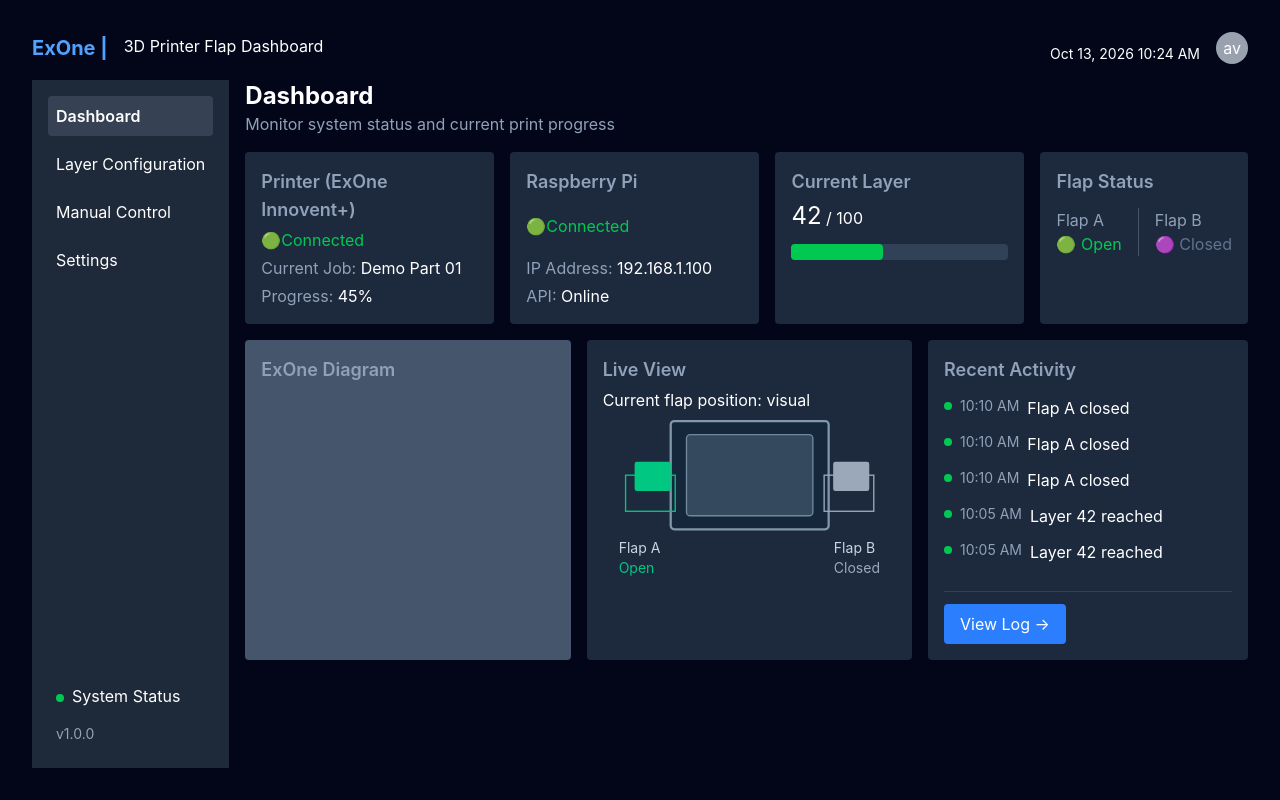
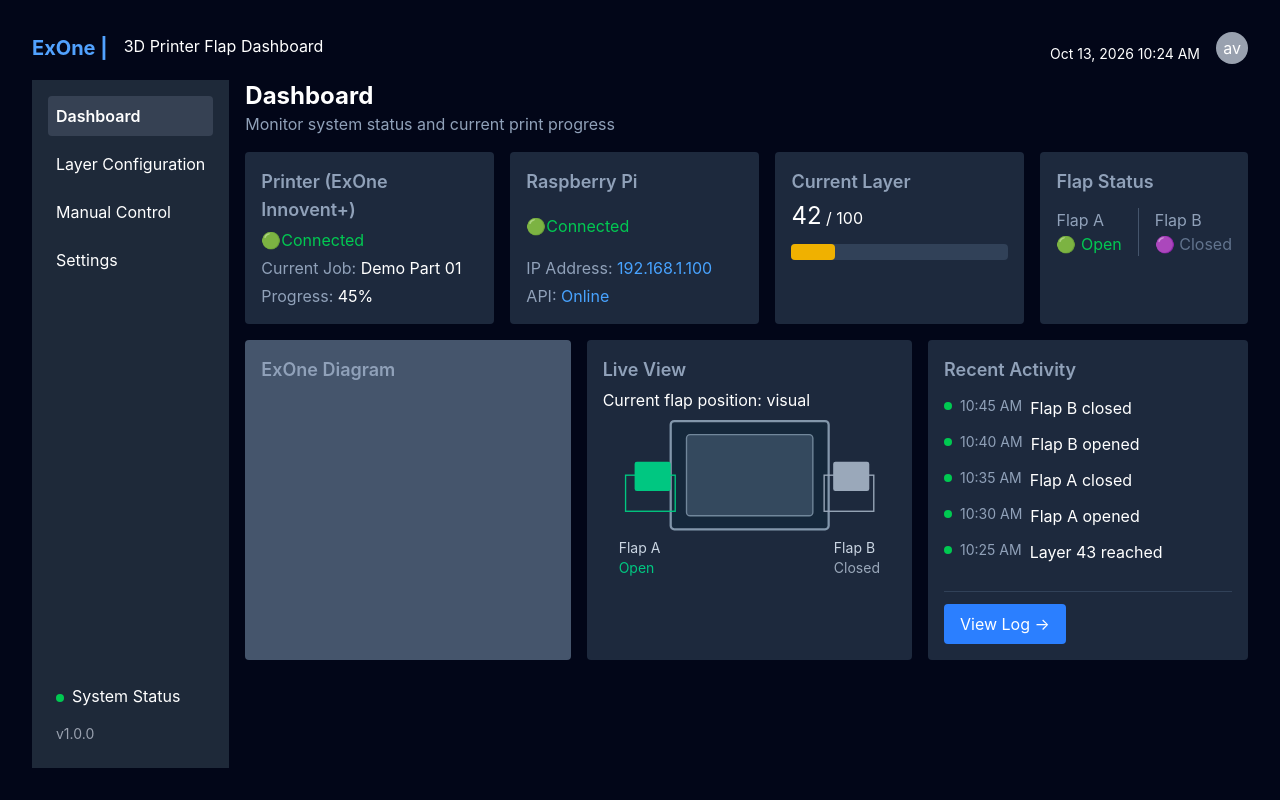
Before and after one commit to Alfredoeb9/ExOne-3D-Printer-Flap-Controller, a React (Vite) app in the folder UI/: page / in a window 1280 px wide. Built offline with nearby package versions, Linux system fonts and the light colour scheme.

Commit message:
[UI] updated UI for dashboard page

```diff
--- a/UI/src/pages/Dashboard.tsx
+++ b/UI/src/pages/Dashboard.tsx
@@ -46,11 +46,48 @@ const activities = [
         timestamp: "2026-10-14T10:10:00",
         message: "Flap A closed",
     },
+    {
+        id: "event-10",
+        timestamp: "2026-10-14T10:15:00",
+        message: "Flap B opened",
+    },
+    {
+        id: "event-11",
+        timestamp: "2026-10-14T10:20:00",
+        message: "Flap B closed",
+    },
+    {
+        id: "event-12",
+        timestamp: "2026-10-14T10:25:00",
+        message: "Layer 43 reached",
+    },
+    {
+        id: "event-13",
+        timestamp: "2026-10-14T10:30:00",
+        message: "Flap A opened",
+    },
+    {
+        id: "event-14",
+        timestamp: "2026-10-14T10:35:00",
+        message: "Flap A closed",
+    },
+    {
+        id: "event-15",
+        timestamp: "2026-10-14T10:40:00",
+        message: "Flap B opened",
+    },
+    {
+        id: "event-16",
+        timestamp: "2026-10-14T10:45:00",
+        message: "Flap B closed",
+    }
 ];
 
 const sortedActivities = [...activities].sort(
     (first, second) => Date.parse(second.timestamp) - Date.parse(first.timestamp),
 );
+
+const progress = "20%";
 
 export default function Dashboard() {
     return (
@@ -78,8 +115,8 @@ export default function Dashboard() {
                         <p className="text-green-500 pb-1">🟢Connected</p>
                     </div>
                     <div className="meta_data flex flex-col gap-1">
-                        <p className="text-white"><span className="text-slate-400">IP Address: </span>192.168.1.100</p>
-                        <p className="text-white"><span className="text-slate-400">API: </span>Online</p>
+                        <p className="text-[#48A3FF]"><span className="text-slate-400">IP Address: </span>192.168.1.100</p>
+                        <p className="text-[#48A3FF]"><span className="text-slate-400">API: </span>Online</p>
                     </div>
 
                 </div>
@@ -87,11 +124,14 @@ export default function Dashboard() {
                     <div>
                         <h2 className="text-lg font-semibold text-slate-400 pb-1">Current Layer</h2>
                         <p className="text-white"> <span className="text-2xl">42</span> / 100</p>
-
                     </div>
 
                     <div className="w-full bg-slate-700 h-4 rounded mt-3">
-                        <div className="bg-green-500 h-4 rounded" style={{ width: "42%" }}></div>
+                        {parseInt(progress) >= 0 && parseInt(progress) < 100 ? (
+                            <div className={`bg-yellow-500 h-4 rounded ${"transition-all duration-500"}`} style={{ width: progress }}></div>
+                        ) : (
+                            <div className={`bg-green-500 h-4 rounded ${"transition-all duration-500"}`} style={{ width: progress }}></div>
+                        )}
                     </div>
                 </div>
                 <div className="status_tab bg-slate-800 p-4 rounded">
@@ -130,7 +170,7 @@ export default function Dashboard() {
                 {/* recent activiy */}
                 <div
                     id="recent_activity"
-                    className="flex h-80 min-w-0 flex-col rounded bg-slate-800 p-4 xl:w-80 xl:shrink-0"
+                    className="flex h-80 min-w-0 flex-col rounded bg-slate-800 p-4 xl:w-80 xl:shrink-0 2xl:h-100"
                 >
                     <h2 className="shrink-0 pb-3 text-lg font-semibold text-slate-400">
                         Recent Activity
```
